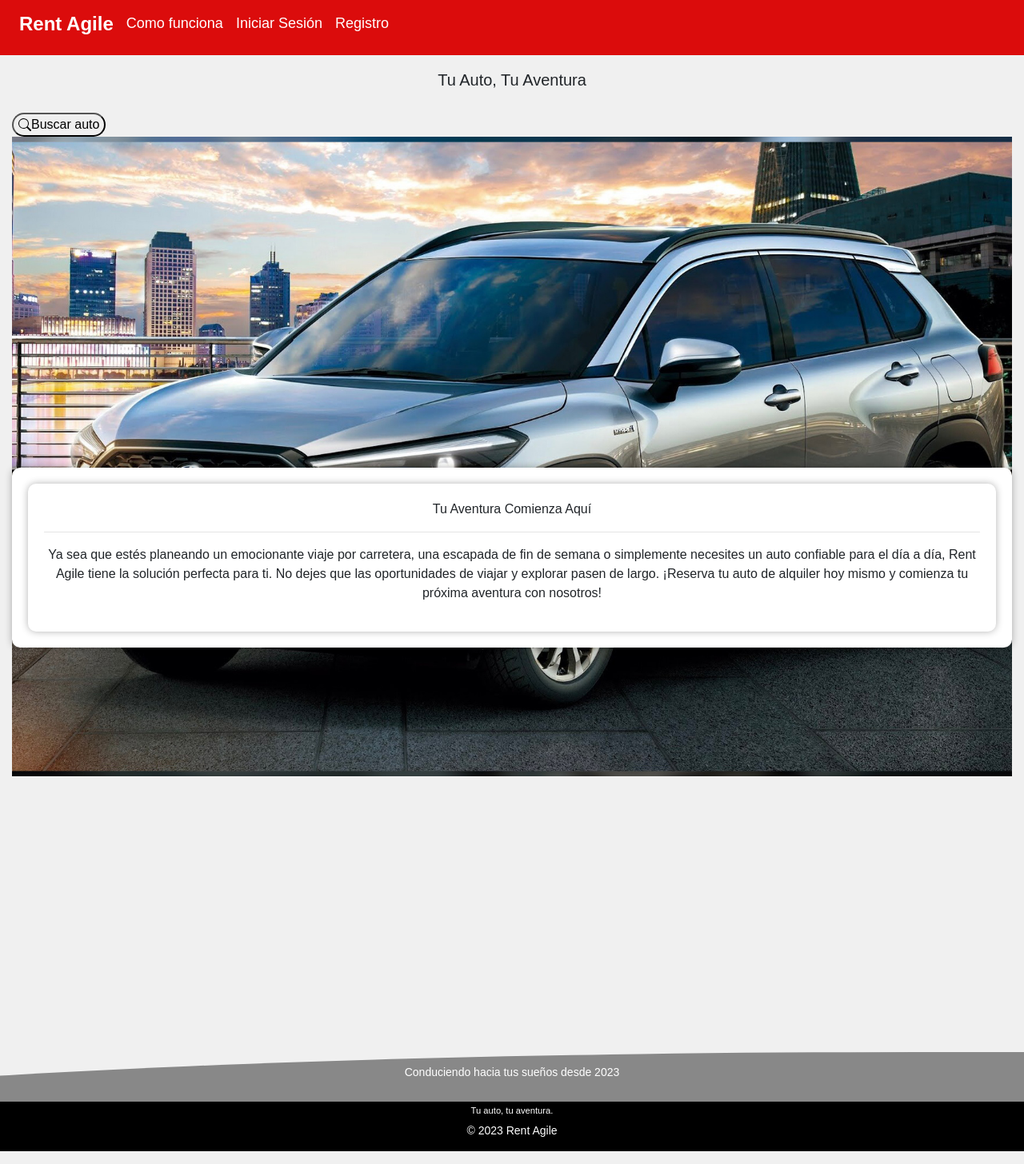
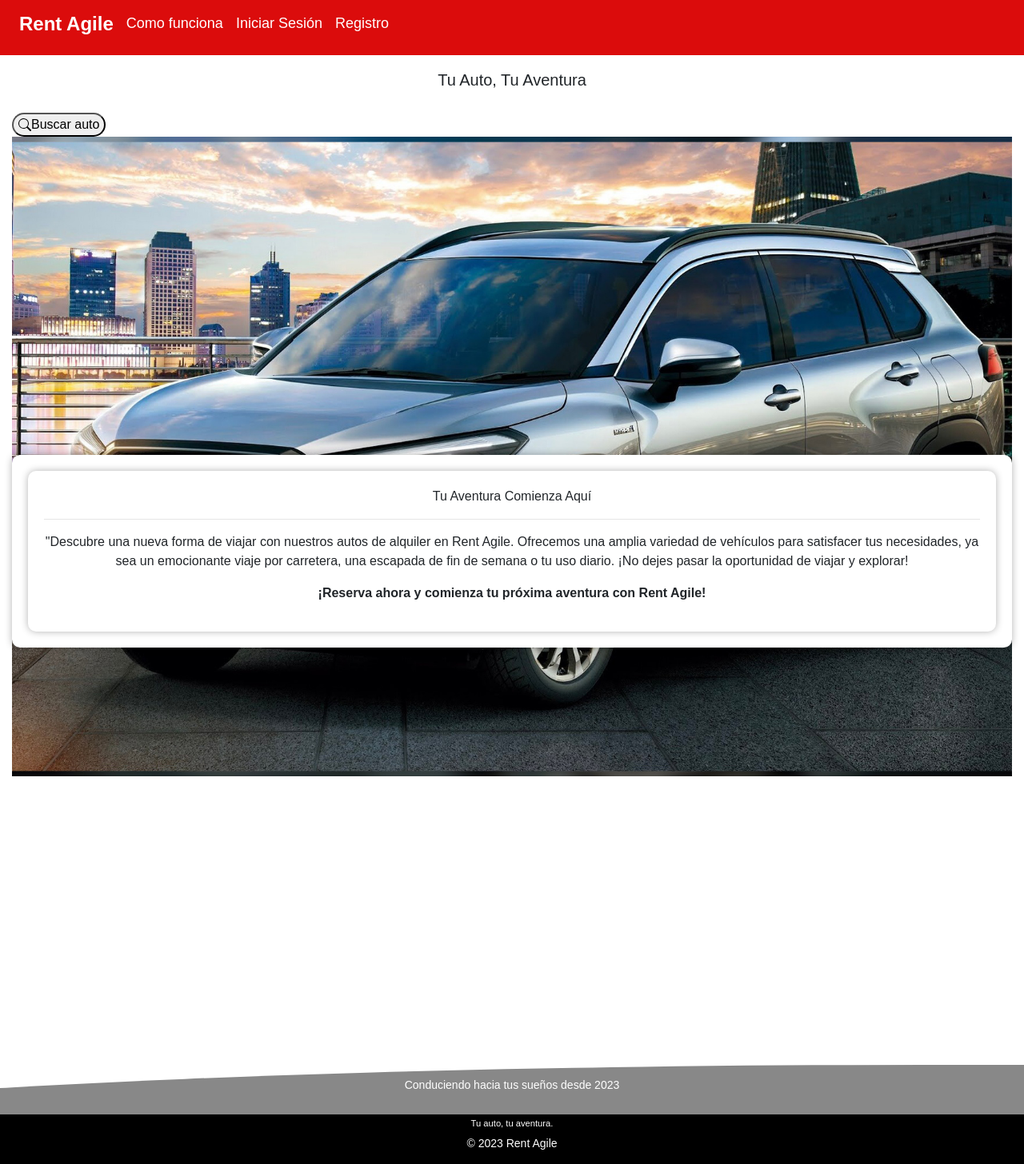
Before and after one commit to nachofen/rent_agile, a Flask app: page / in a window 1280 px wide; the page is wider, and only the part inside the window is pictured. Shown: that part at 80% size. Run offline with Flask 3, Linux system fonts and the light colour scheme; data that the repository does not hold is empty; some libraries are stand-ins or nearby versions; some web fonts are replaced.

Commit message:
fix scroll, new flip cards,back card

```diff
--- a/website/static/css/style.css
+++ b/website/static/css/style.css
@@ -3,7 +3,7 @@ body {
   font-family: 'MuseoModerno', sans-serif;
   margin: 0;
   padding: 0;
-  background-color: #f0f0f0;
+  background-color: white;
 }
 
 @media (max-width: 768px) {
@@ -48,8 +48,114 @@ body {
   box-shadow: 0 0 10px rgba(0, 0, 0, 0.3);
 }
 
+/* Estilo para las tarjetas de autos en el home  flip card-info*/
+.cardsgallery {
+  display: flex;
+  flex-wrap: wrap;
+  justify-content: center;
+}
+
+.auto {
+  width: calc(33.33% - 20px);
+  margin: 10px;
+  perspective: 1000px;
+  border-radius: 10px; /* Aplica el redondeo al div */
+  background: transparent;
+}
+
+.auto * {
+  border-radius: 10px;
+}
+.auto img {
+  max-width: 100%;
+  height: auto;
+  object-fit: cover;
+  border-radius: 45px;
+  background: none;
+}
+.auto-inner {
+  width: 100%;
+  height: 300px;
+  transform-style: preserve-3d;
+  transition: transform 0.5s;
+}
+
+.auto:hover .auto-inner {
+  transform: rotateY(180deg);
+}
+
+.auto-front,
+.auto-back {
+  width: 100%;
+  height: 100%;
+  position: absolute;
+  backface-visibility: hidden;
+}
+
+.auto-front {
+  width: 100%;
+  height: 100%;
+  background-color: #fff; /* Color de fondo para la parte frontal */
+  display: flex;
+  justify-content: center;
+  align-items: center;
+  position: relative;
+  transition: background-color 0.3s; /* Transición de color de fondo al pasar el mouse */
+}
+
+.auto-front img {
+  max-width: 100%;
+  max-height: 100%;
+  border-radius: 10px;
+}
+
+.auto:hover .auto-front {
+  background-color: #f2f2f2; /* Cambia el color de fondo al pasar el mouse */
+}
 
 
+.auto-back {
+  transform: rotateY(180deg); /* Inicialmente oculta la parte trasera */
+  background: rgba(255, 255, 255, 0.8); /* Fondo semitransparente */
+  display: flex;
+  flex-direction: column;
+  justify-content: center;
+  align-items: center;
+  text-align: center;
+  height: 100%;
+  opacity: 0;
+  transition: opacity 0.5s;
+  position: absolute;
+  top: 0;
+  left: 0;
+  right: 0;
+  bottom: 0;
+  color: black;
+  font-weight: bold;
+  text-align: center;
+  background: linear-gradient(135deg, rgba(255, 255, 255, 0.8) 0%, rgba(252, 20, 20, 0.8) 100%);
+}
+
+.auto-back h2 {
+  margin: 10px 0;
+  font-size: 20px;
+}
+
+.auto:hover .auto-back {
+  opacity: 1;
+}
+
+/* Estilo  frase red en div scroll */
+  .impulos.no-image {
+    text-align: center;
+    font-size: 24px;
+    color: white;
+    background-color: #ff0000;
+    border: none;
+    cursor: pointer;
+    transition: background-color 0.3s;
+    overflow: hidden;
+  }
 
 /* Etilo borde caja login e inicar sesion */
 .login-form {
--- a/website/templates/index.html
+++ b/website/templates/index.html
@@ -4,14 +4,11 @@
 {% block content %}
 <div class="container2" style="margin: 0;">
 
-
-
   <link rel="stylesheet" href="/static/css/style.css">
 
 <header class="headernavred">
 
   <div class="centered-text2">
-
       <p class="lead">  <!-- saludo  -->
         {% if user.is_authenticated %}
             <strong><small>Bienvenido, {{ user.nombre }}</small></strong>
@@ -46,29 +43,41 @@
                   <div class="message-box">
                       <p>Tu Aventura Comienza Aquí</p>
                       <hr>
-                      <p>Ya sea que estés planeando un emocionante viaje por carretera,
-                          una escapada de fin de semana o simplemente necesites un auto confiable para el día a día,
-                          Rent Agile tiene la solución perfecta para ti. No dejes que las oportunidades de viajar y explorar pasen de largo.
-                          ¡Reserva tu auto de alquiler hoy mismo y comienza tu próxima aventura con nosotros!
+                      <p>"Descubre una nueva forma de viajar con nuestros autos de alquiler en Rent Agile.
+                         Ofrecemos una amplia variedad de vehículos para satisfacer tus necesidades,
+                          ya sea un emocionante viaje por carretera, una escapada de fin de semana o tu uso diario.
+                          ¡No dejes pasar la oportunidad de viajar y explorar!
+                           <p class="impulso-paragraph">
+                            <strong>¡Reserva ahora y comienza tu próxima aventura con Rent Agile!</strong>
                           </p>
+                      </div>
                        </div>
               </div>
               <script src="/static/js/divscroll.js"></script>
               <br> <br>
 
 <!-- cards autos publicados disponibles -->
-  <div class="gallery">
+<div class="cardsgallery">
   {% for auto in autos %}
     {% if auto.imagenes_auto %}
       <div class="auto">
-              <a href="/ver-vehiculo/{{ auto.id_auto}}">
+        <a href="/ver-vehiculo/{{ auto.id_auto }}">
+          <div class="auto-inner">
+            <div class="auto-front">
               <img src="{{ auto.imagenes_auto[0].url }}" alt="{{ auto.marca }} {{ auto.modelo }}">
-              </a>
+            </div>
+            <div class="auto-back">
+              <h2>Rent Agile</h2>
               <p>{{ auto.marca }} {{ auto.modelo }}</p>
               <p>Precio: {{ auto.tarifa }}$</p>
             </div>
+          </div>
+        </a>
+      </div>
     {% endif %}
   {% endfor %}
+</div>
+
   </div>
 
   <br><br> <br>
@@ -198,26 +207,6 @@
     overlay.addEventListener('click', closeFiltersPopup);
   </script>
 
-<style>
-  .gallery {
-    display: flex;
-    flex-wrap: wrap;
-  }
-
-  .auto {
-    width: calc(33.33% - 20px);
-    margin: 10px;
-    text-align: center;
-  }
-
-  .auto img {
-    max-width: 100%;
-    height: 300px;
-    object-fit: cover;
-    border-radius: 10%;
-  }
-</style>
-
             <!-- Footer -->
     <footer class="footer">
       <p>Conduciendo hacia tus sueños desde 2023 </p>
```
Lines whose indentation alone changed are shown as unchanged.
